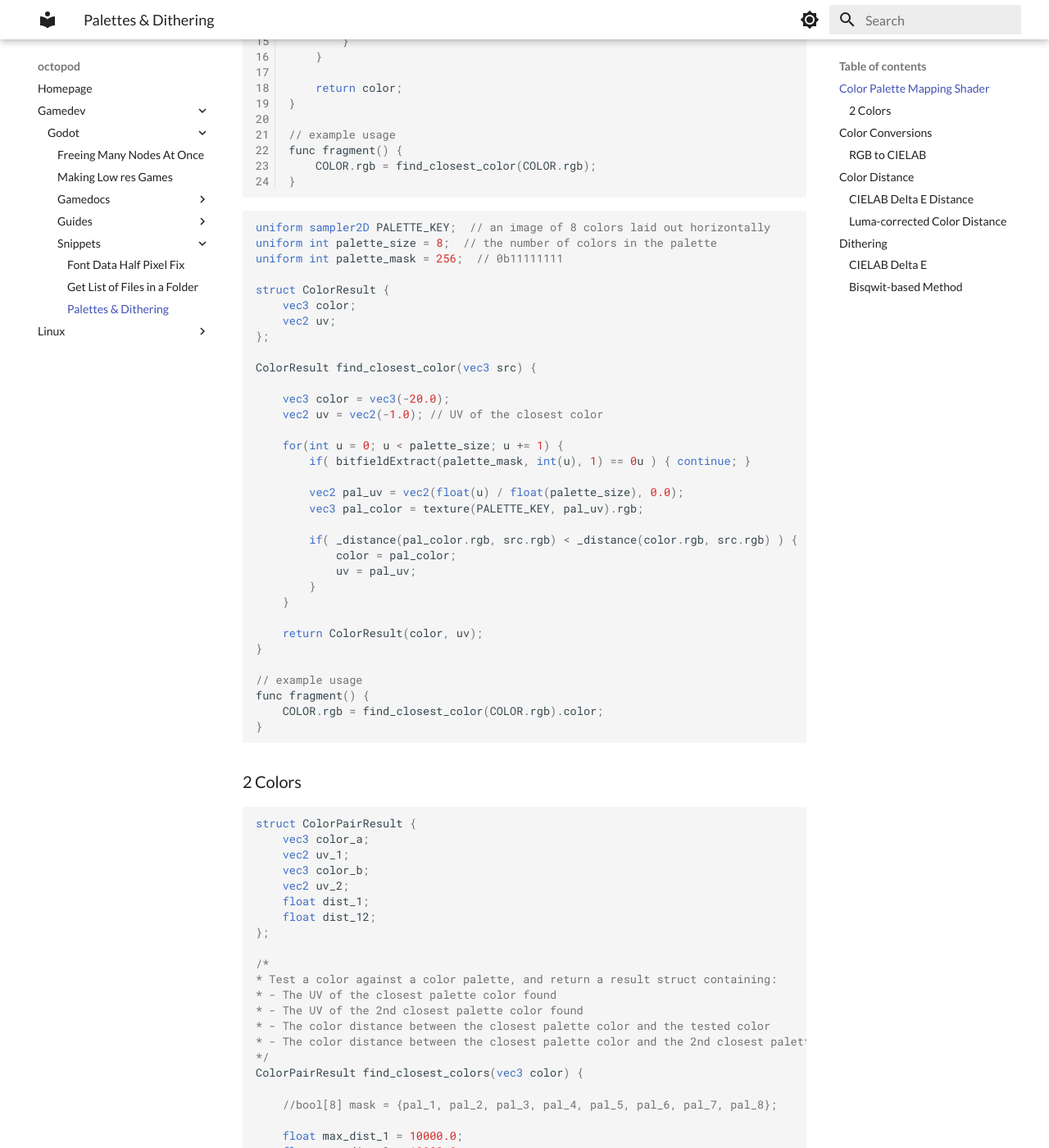
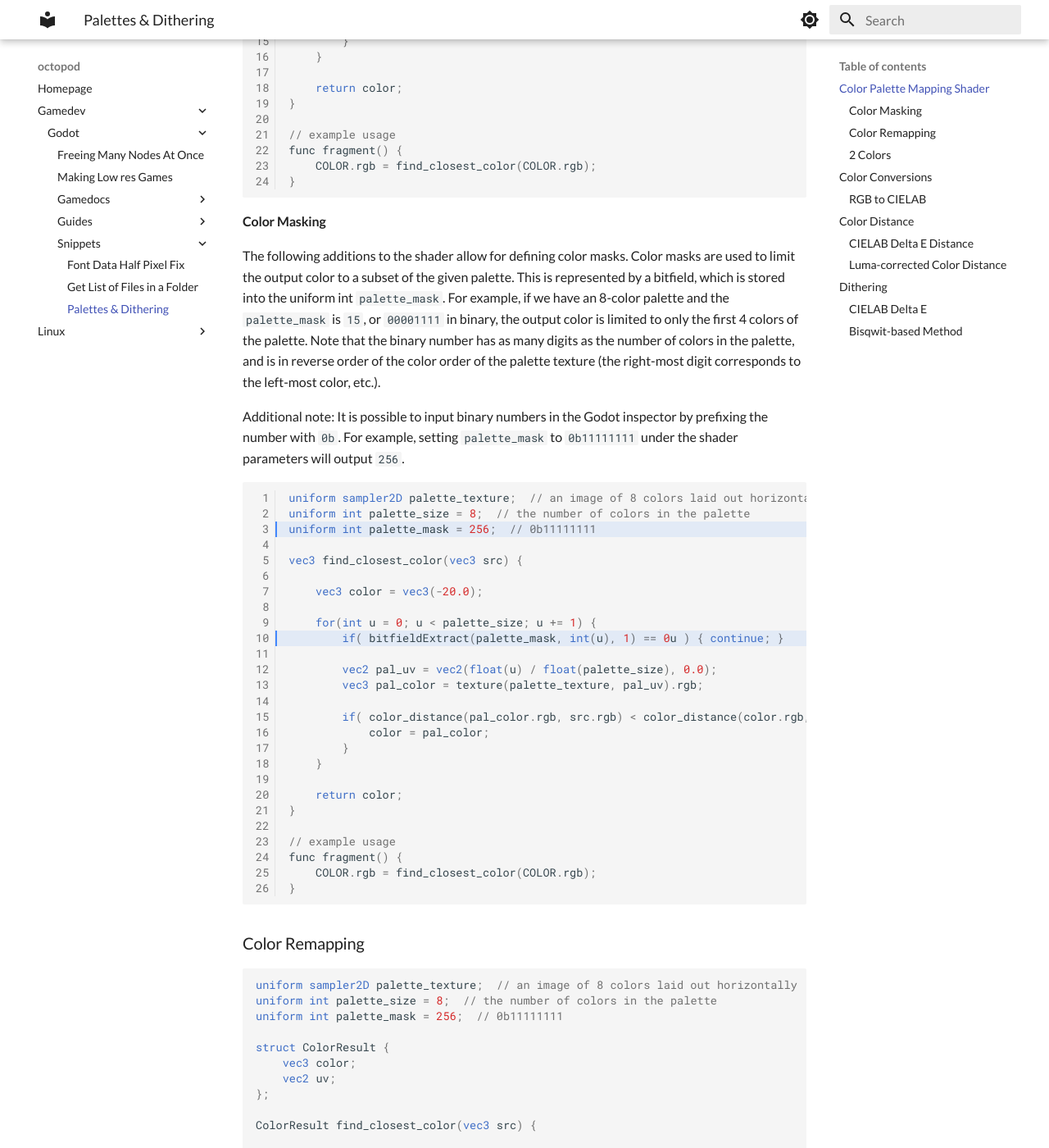
Before and after one commit to bakana808/mkdocs, an MkDocs documentation site: the page built from docs/gamedev/godot/snippets/Palettes & Dithering.md, in a window 1280 px wide and 1400 px high, scrolled down 560 px. Shown: the whole window at 82% size. Built offline with MkDocs 1.6.1 and Material for MkDocs 9.7.7, drawn with Linux system fonts in a browser that asks for light colours; some of the changed text lies outside the part shown.

Commit message:
vault backup: 2023-05-31 17:06:08

````diff
--- a/docs/gamedev/godot/snippets/Palettes & Dithering.md
+++ b/docs/gamedev/godot/snippets/Palettes & Dithering.md
@@ -1,8 +1,8 @@
 ## Color Palette Mapping Shader
 
-The function `find_closest_color(src)` will return the closest color in the palette by color distance function `color_distance(a, b)` (different color distance function implementations discussed below).
+This shader provides the function `find_closest_color(src)`.  This function will return the closest color in the palette by color distance function `color_distance(a, b)` (different color distance function implementations discussed below).
 ``` glsl linenums="1"
-uniform sampler2D PALETTE_KEY;  // an image of 8 colors laid out horizontally
+uniform sampler2D palette_texture;  // an image of 8 colors laid out horizontally
 uniform int palette_size = 8;  // the number of colors in the palette
 
 vec3 find_closest_color(vec3 src) {
@@ -12,7 +12,7 @@ vec3 find_closest_color(vec3 src) {
     for(int u = 0; u < palette_size; u += 1) {
 
         vec2 pal_uv = vec2(float(u) / float(palette_size), 0.0);
-        vec3 pal_color = texture(PALETTE_KEY, pal_uv).rgb;
+        vec3 pal_color = texture(palette_texture, pal_uv).rgb;
 
         if( color_distance(pal_color.rgb, src.rgb) < color_distance(color.rgb, src.rgb) ) {
             color = pal_color;
@@ -28,8 +28,43 @@ func fragment() {
 }
 ```
 
+#### Color Masking
+The following additions to the shader allow for defining color masks. Color masks are used to limit the output color to a subset of the given palette. This is represented by a bitfield, which is stored into the uniform int `palette_mask`. For example, if we have an 8-color palette and the `palette_mask` is `15`, or `00001111` in binary, the output color is limited to only the first 4 colors of the palette.
+Note that the binary number has as many digits as the number of colors in the palette, and is in reverse order of the color order of the palette texture (the right-most digit corresponds to the left-most color, etc.).
+
+Additional note: It is possible to input binary numbers in the Godot inspector by prefixing the number with `0b`. For example, setting `palette_mask` to `0b11111111` under the shader parameters will output `256`.
+``` glsl linenums="1" hl_lines="3 10"
+uniform sampler2D palette_texture;  // an image of 8 colors laid out horizontally
+uniform int palette_size = 8;  // the number of colors in the palette
+uniform int palette_mask = 256;  // 0b11111111
+
+vec3 find_closest_color(vec3 src) {
+
+    vec3 color = vec3(-20.0);
+
+    for(int u = 0; u < palette_size; u += 1) {
+        if( bitfieldExtract(palette_mask, int(u), 1) == 0u ) { continue; }
+
+        vec2 pal_uv = vec2(float(u) / float(palette_size), 0.0);
+        vec3 pal_color = texture(palette_texture, pal_uv).rgb;
+
+        if( color_distance(pal_color.rgb, src.rgb) < color_distance(color.rgb, src.rgb) ) {
+            color = pal_color;
+        }
+    }
+
+	return color;
+}
+
+// example usage
+func fragment() {
+	COLOR.rgb = find_closest_color(COLOR.rgb);
+}
+```
+
+### Color Remapping
 ``` glsl
-uniform sampler2D PALETTE_KEY;  // an image of 8 colors laid out horizontally
+uniform sampler2D palette_texture;  // an image of 8 colors laid out horizontally
 uniform int palette_size = 8;  // the number of colors in the palette
 uniform int palette_mask = 256;  // 0b11111111
 
@@ -47,7 +82,7 @@ ColorResult find_closest_color(vec3 src) {
         if( bitfieldExtract(palette_mask, int(u), 1) == 0u ) { continue; }
 
         vec2 pal_uv = vec2(float(u) / float(palette_size), 0.0);
-        vec3 pal_color = texture(PALETTE_KEY, pal_uv).rgb;
+        vec3 pal_color = texture(palette_texture, pal_uv).rgb;
 
         if( _distance(pal_color.rgb, src.rgb) < _distance(color.rgb, src.rgb) ) {
             color = pal_color;
````
